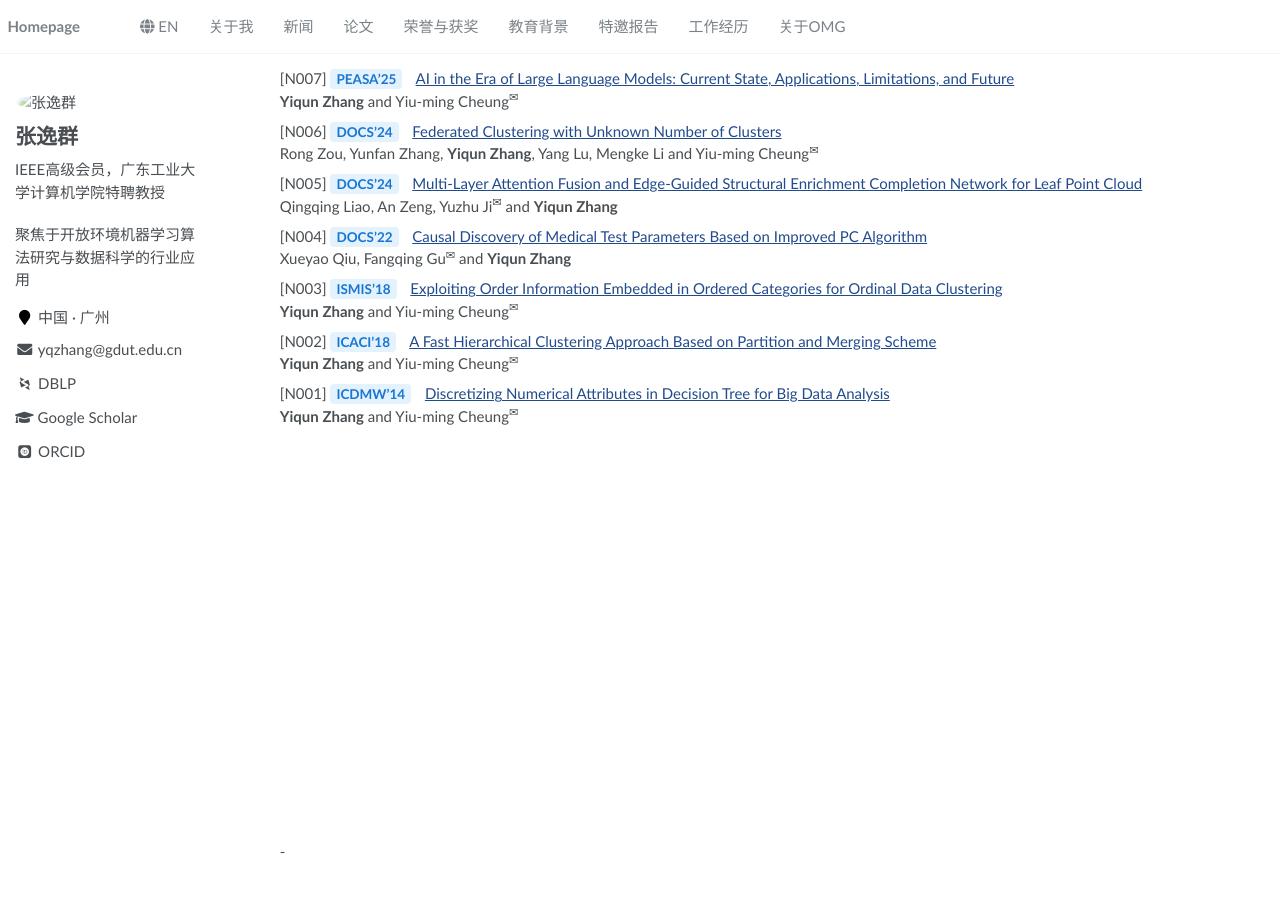
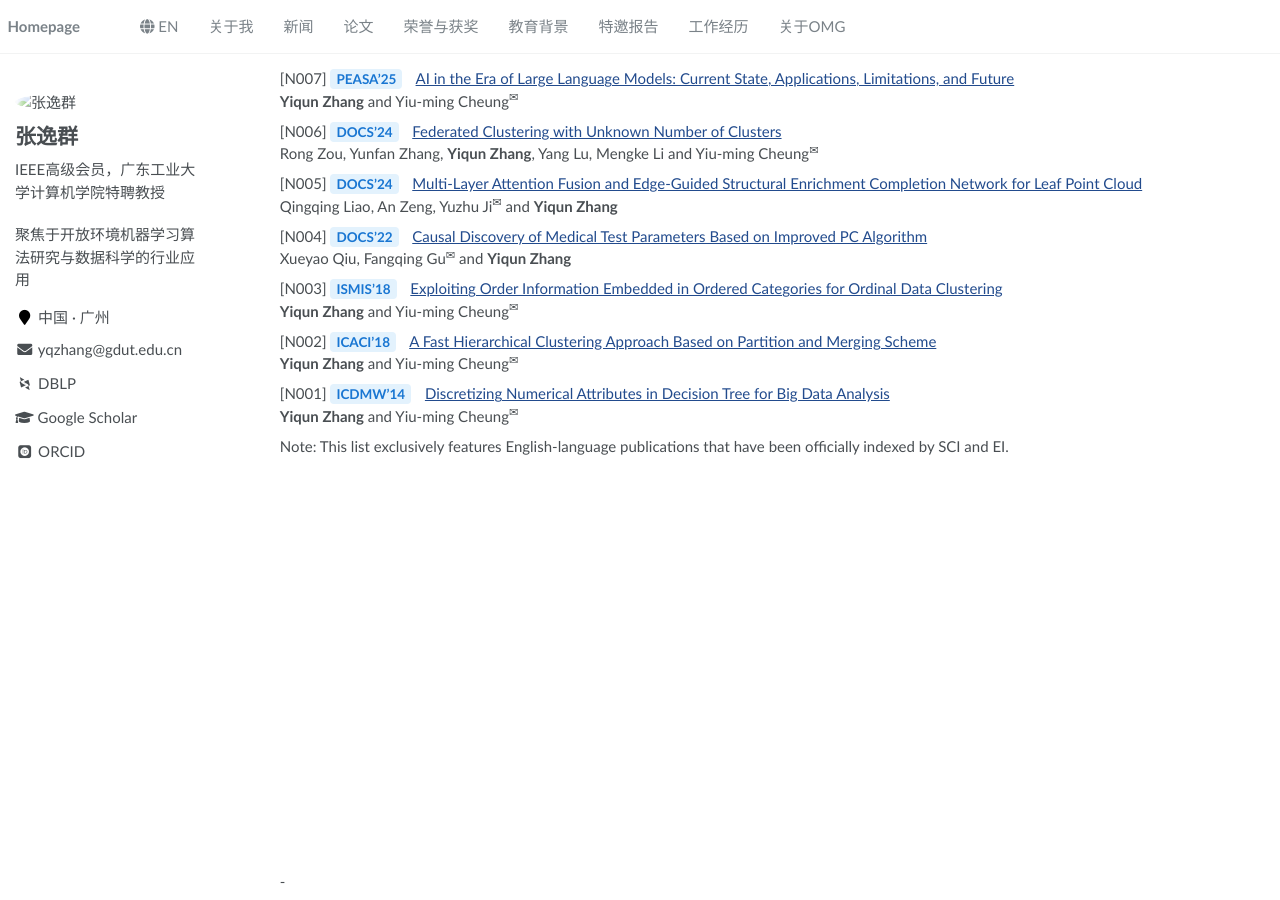
Before and after one commit to yqzhang-Zz/zh-publications, a Jekyll site: the page built from _pages/about.md, in a window 1280 px wide and 900 px high, scrolled down 4537 px. Built offline with Jekyll 4.4.1, drawn with Linux system fonts in a browser that asks for light colours; some web fonts are replaced; before the commit the page ends 5407 px from its top, so only the background shows below that.

Commit message:
Update about.md

```diff
--- a/_pages/about.md
+++ b/_pages/about.md
@@ -447,6 +447,7 @@ ICDMW'14</span>
 [Discretizing Numerical Attributes in Decision Tree for Big Data Analysis](#)<br>
 **Yiqun Zhang** and Yiu-ming Cheung<sup>&#x2709;</sup>
 
+Note: This list exclusively features English-language publications that have been officially indexed by SCI and EI.
 
 <br>
 <br>
```
